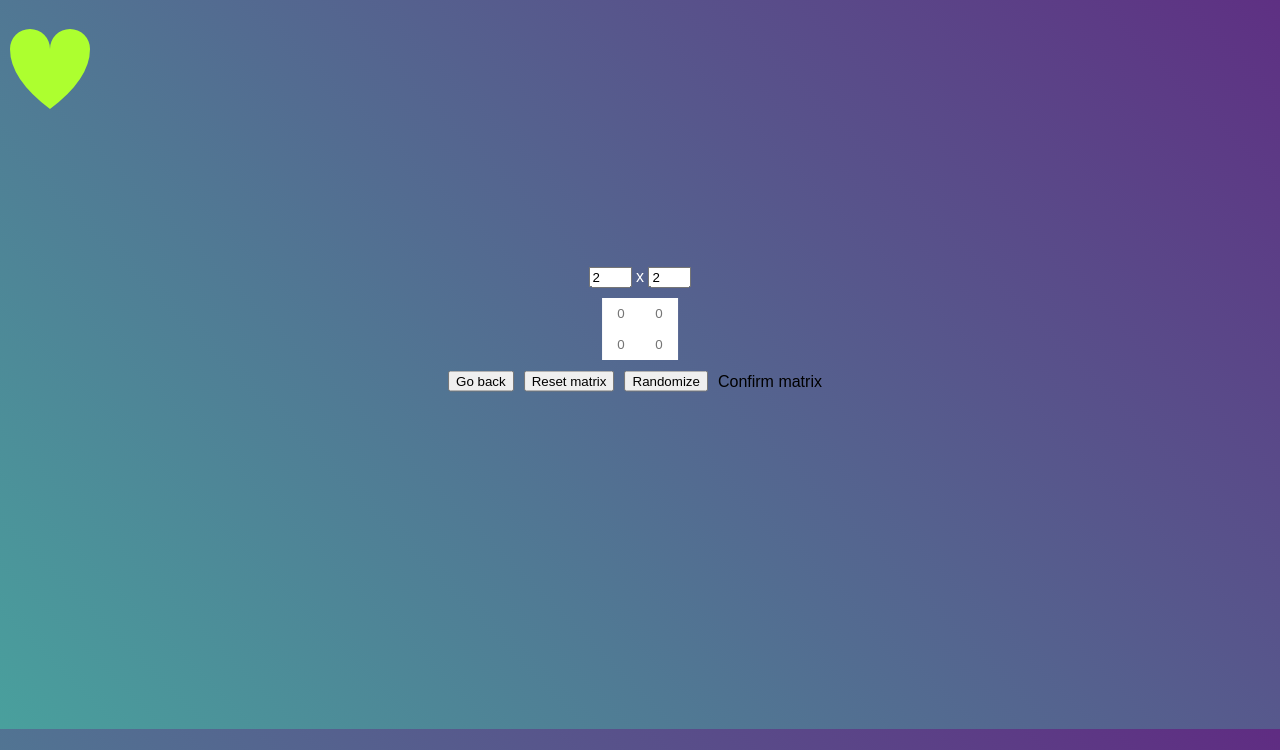
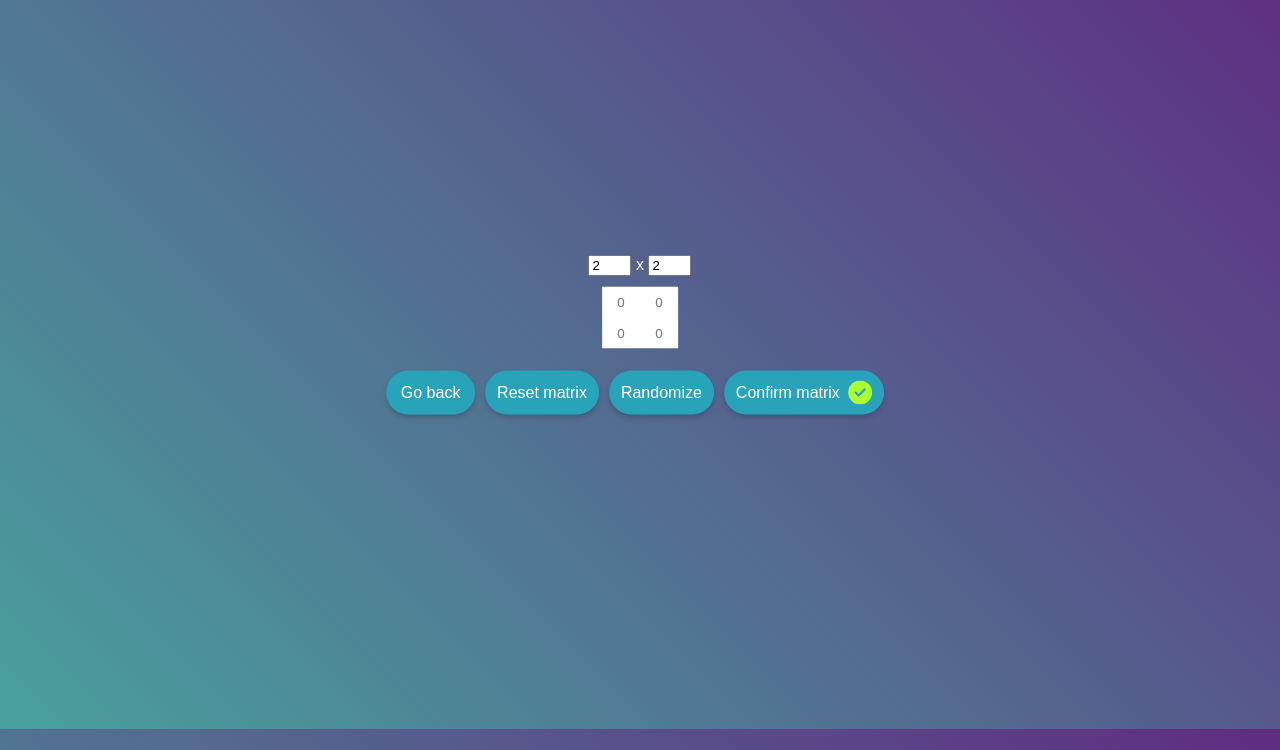
Before and after one commit to TheRealMorgenfrue/P2, a website with bundled scripts: page node/PublicResources/html_pages/index.html in a window 1280 px wide. Shown: the part 71-821 px from the top of the page. Built offline with nearby package versions, Linux system fonts and the light colour scheme.

Commit message:
Added SVG icon to buttons. Added button styling and minor table styling

```diff
--- a/node/PublicResources/html_pages/index.html
+++ b/node/PublicResources/html_pages/index.html
@@ -9,7 +9,7 @@
     <!-- <a href="#" class="btn">
       <i class="fa" style="color: #00ff40;"></i>
     </a> -->
-    <svg viewBox="0 0 100 100" xmlns="http://www.w3.org/2000/svg">
+    <!-- <svg viewBox="0 0 100 100" xmlns="http://www.w3.org/2000/svg">
         <path
           d="M 10,30
                  A 20,20 0,0,1 50,30
@@ -17,7 +17,9 @@
                  Q 90,60 50,90
                  Q 10,60 10,30 z" />
       </svg>
-
+    <svg xmlns="http://www.w3.org/2000/svg" viewBox="0 0 512 512">
+        <path d="M256 512A256 256 0 1 0 256 0a256 256 0 1 0 0 512zM369 209L241 337c-9.4 9.4-24.6 9.4-33.9 0l-64-64c-9.4-9.4-9.4-24.6 0-33.9s24.6-9.4 33.9 0l47 47L335 175c9.4-9.4 24.6-9.4 33.9 0s9.4 24.6 0 33.9z"/>
+    </svg> -->
     <script type="module" src="../../scripts/http_config.js"></script>
     <!-- <script type="module" src="../../scripts/draganddrop.js"></script>
     <script type="module" src="../../scripts/positioning.js"></script> -->
--- a/node/PublicResources/styles/table.css
+++ b/node/PublicResources/styles/table.css
@@ -54,6 +54,16 @@ td > input {
 	text-align: center;
 	border-color: transparent;
 	background-color: transparent;
+}
+
+input[readonly] {
+	cursor: pointer;
+	color: #777;
+}
+
+input[disabled] {
+	cursor: not-allowed;
+	color: #777;
 }
 
 /* Styling for th */
--- a/node/PublicResources/styles/user_interaction.css
+++ b/node/PublicResources/styles/user_interaction.css
@@ -16,6 +16,8 @@
    (Unless another operator is present) */
 
 /* input box =  the ${rows} x ${colums} fields*/
+
+
 
 
 /* This is the container class for the input box. All children of the container inherit these by default */
@@ -48,45 +50,46 @@
 }
 
 /* This directly applies to the buttons */
-.buttonContainer > input, a {
+/* Vanilla CSS with not support for "&&" or "||". Just great. Unless it's classes: https://stackoverflow.com/questions/2797091/css-and-and-or */
+.buttonContainer input, .buttonContainer a {
+  display: flex;
+  align-items: center;
+  justify-content: center;
+  text-decoration: none;
+
   box-sizing: border-box;
   cursor: pointer;
   margin-right: 10px; /* Add padding to the right of each button */
+
+  background-color: #28a3b9;
+  color: white;
+  box-shadow: 0 3px 5px rgba(0, 0, 0, 0.18);
+
+  line-height: 1.1;
+  padding: 0.25em 0.75em;
+  min-width: 10ch;
+  min-height: 44px;
+	/* border-radius: 8px; */ /* Rounded square */
+  border-radius: 25px; /* Rounded*/
 }
 
-.confirmButton {
+/* .confirmButton {
+  align-self: start;
+} */
 
-  display: inline-flex;
-  align-items: center;
-  justify-content: center;
-
-  /* text-decoration: none; */
-  /* background-color: rgb(0, 47, 255); */
-  /* color: #fff;
-  border-radius: 8px;
-  box-shadow: 0 3px 5px rgba(0, 0, 0, 0.18); */
-  /* text-align: center; */
-  /* line-height: 1.1; */
-  /* padding: 0.25em 0.75em; */
-  /* min-width: 10ch;
-  min-height: 44px; */
-  /* padding: 7px 20px;
-	border-radius: 25px; */
-  /* background: url(../images/circle-check-solid.svg) no-repeat left; */
+.buttonContainer > input:hover, .buttonContainer a:hover {
+  background-image: linear-gradient(45deg, #FFC107 0%, #f76a35 100%);
 }
-
-/* .confirmButton:hover {
-  background-image: linear-gradient(45deg, #FFC107 0%, #f76a35 100%);
-} */
 
 /* Buttons with svg */
 /* https://stackoverflow.com/a/67000346 */
 
-path, svg {
-  width: 100px;
-  height: 100px;
+.confirmButton svg {
+  width: 1.5em;
+  height: 1.5em;
   fill: greenyellow;
-  margin-right: 0.5em;
+  /* margin-right: 0; */
+  margin-left: 0.5em;
 }
 
 
--- a/node/scripts/app_GE.js
+++ b/node/scripts/app_GE.js
@@ -332,11 +332,10 @@ function addTableButtons() {
     const Input = {
         div: document.createElement("div"),
         confirm_button: document.createElement("a"),
-        reset_button: document.createElement("input"),
-        rewind_button: document.createElement("input"),
-        randomize_button: document.createElement("input")
+        reset_button: document.createElement("a"),
+        rewind_button: document.createElement("a"),
+        randomize_button: document.createElement("a")
     };
-
     // Do NOT use the global id for the buttons here.
     // That could cause a serious issue with the definition in the 'Input' object
     addButtonAttributes("rewind", Input);
@@ -344,14 +343,10 @@ function addTableButtons() {
     addButtonAttributes("randomize", Input);
     addButtonAttributes("confirm", Input);
     Input.div.classList.add("buttonContainer");
-    createSVG("M 10,30\
-    A 20,20 0,0,1 50,30\
-    A 20,20 0,0,1 90,30\
-    Q 90,60 50,90\
-    Q 10,60 10,30 z",
-    "0 0 100 100", document.body);
 
-    // document.body.appendChild( Input.div);
+    createSVG("M256 512A256 256 0 1 0 256 0a256 256 0 1 0 0 512zM369 209L241 337c-9.4 9.4-24.6 9.4-33.9 0l-64-64c-9.4-9.4-9.4-24.6 0-33.9s24.6-9.4 33.9 0l47 47L335 175c9.4-9.4 24.6-9.4 33.9 0s9.4 24.6 0 33.9z",
+    "0 0 512 512", Input.confirm_button);
+
     appendToParent(Input.div, document.getElementById("table_container"));
 }
 /**
@@ -359,15 +354,14 @@ function addTableButtons() {
  */
 function addButtonAttributes(type, Input) {
     // [`${type}`] Makes it possible to use a variable to access properties of an object
-    Input[`${type}_button`].id = SETTINGS.READONLY.BUTTONS[`${type}_button_id`];       // Set its ID
-    if(type === "confirm") {
+    if(Input[`${type}_button`].nodeName.toLowerCase() === "a") {
         Input[`${type}_button`].text = SETTINGS.READONLY.BUTTONS[`${type}_button_value`];
     }
     else {
         Input[`${type}_button`].value = SETTINGS.READONLY.BUTTONS[`${type}_button_value`]; // Set its value
         Input[`${type}_button`].type = SETTINGS.READONLY.BUTTONS[`${type}_button_type`];   // Make it a "button" type
     }
-
+    Input[`${type}_button`].id = SETTINGS.READONLY.BUTTONS[`${type}_button_id`];       // Set its ID
     Input[`${type}_button`].classList.add(`${type}Button`);
     Input.div.append(Input[`${type}_button`]); // Add to button container div
     Input[`${type}_button`].addEventListener("click", SETTINGS.READONLY.BUTTONS[`${type}_Table`]); // Add EventListener
@@ -393,6 +387,8 @@ function lockTable() {
     // Hide unusable buttons
     document.getElementById("randomizebutton").style.visibility = "hidden";
     document.getElementById("confirmbutton").style.visibility = "hidden";
+
+    toggleDisableInputBoxes();
 }
 /**
  * Helper function for the "reset" button that makes all cells in the table writeable again
@@ -413,7 +409,28 @@ function unlockTable() {
     }
     document.getElementById("randomizebutton").style.visibility = "visible";
     document.getElementById("confirmbutton").style.visibility = "visible";
+
+    toggleDisableInputBoxes();
 }
+/**
+ * Disables the input boxes so the table's dimentions remain constant while doing row operations
+ */
+function toggleDisableInputBoxes() {
+    const container = document.getElementsByClassName("inputBox");
+    const input_boxes = container[0].children;
+
+    for(const element of input_boxes) {
+        if(element.nodeName.toLowerCase() === "input") {
+            if(element.disabled === false) {
+                element.disabled = true;
+            }
+            else {
+                element.disabled = false;
+            }
+        }
+    }
+}
+
 /**
  * Removes all undesired characters from a string given.
  * @param {string} str
@@ -673,7 +690,7 @@ function appendToParent(child_element, parent_element) {
     }
 }
 
-function createSVG(path, view_box, parent) {
+function createSVG(path, viewBox, parent) {
     try {
         if(!path) {
             throw new Error(`Path must not be ${path}.`);
@@ -681,11 +698,11 @@ function createSVG(path, view_box, parent) {
         else if(typeof path !== "string") {
             throw new Error(`Path must be a string, not "${typeof path}".`);
         }
-        if(!view_box) {
-            throw new Error(`viewBox must not be ${view_box}.`);
+        if(!viewBox) {
+            throw new Error(`viewBox must not be ${viewBox}.`);
         }
-        else if(typeof view_box !== "string") {
-            throw new Error(`viewBox must be a string, not "${typeof view_box}".`);
+        else if(typeof viewBox !== "string") {
+            throw new Error(`viewBox must be a string, not "${typeof viewBox}".`);
         }
         if(!parent) {
             throw new Error(`Parent must not be ${parent}.`);
@@ -694,15 +711,16 @@ function createSVG(path, view_box, parent) {
         console.error(error);
         return;
     }
-    const svg = document.createElement("svg");
-    const path_element = document.createElement("path");
+    const svg = document.createElementNS("http://www.w3.org/2000/svg", "svg");
+    const svgNS = svg.namespaceURI;
+    const path_element = document.createElementNS(svgNS, "path");
 
-    svg.setAttribute("viewBox", view_box);
-    svg.setAttribute("xlmns", "http://www.w3.org/2000/svg");
+    svg.setAttribute("aria-hidden","true");
+    svg.setAttribute("viewBox", viewBox);
 
     path_element.setAttribute("d", path);
 
-    svg.append(path_element);
+    svg.appendChild(path_element);
     parent.append(svg);
 }
 
```
